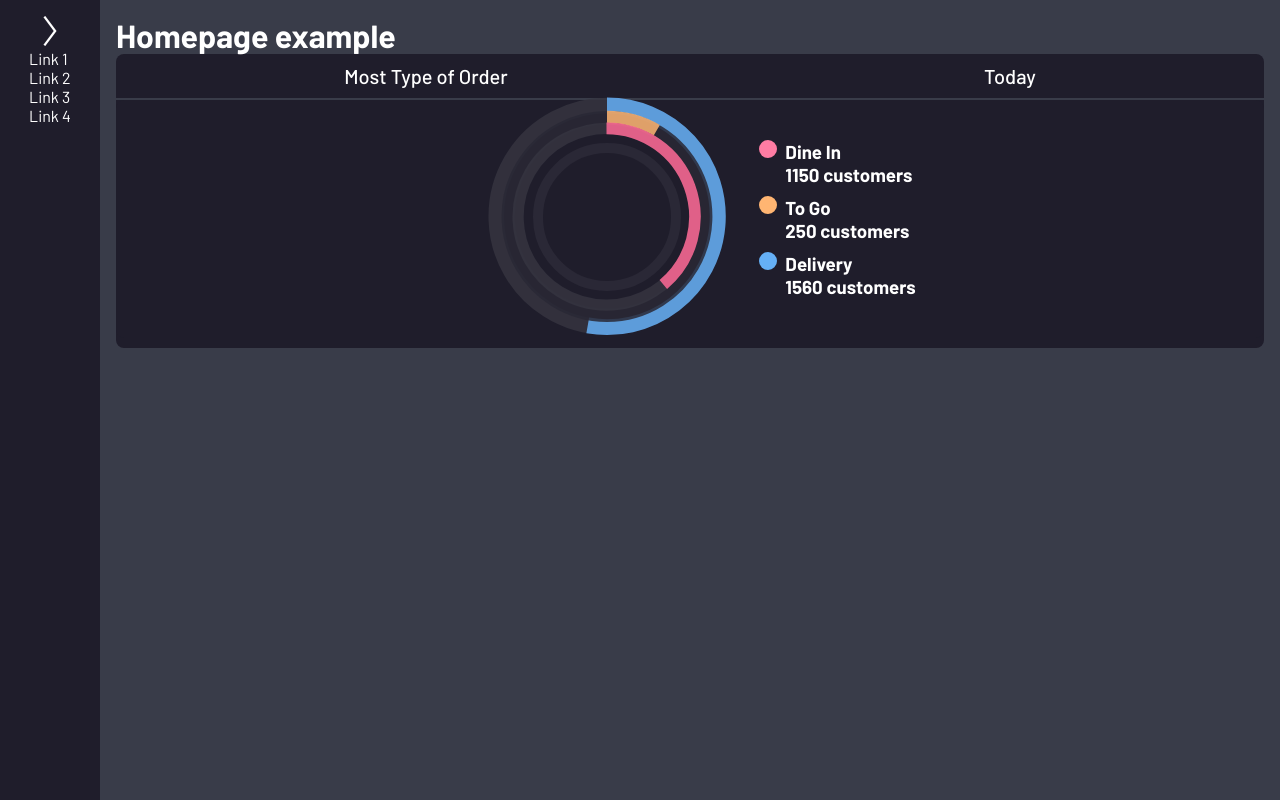
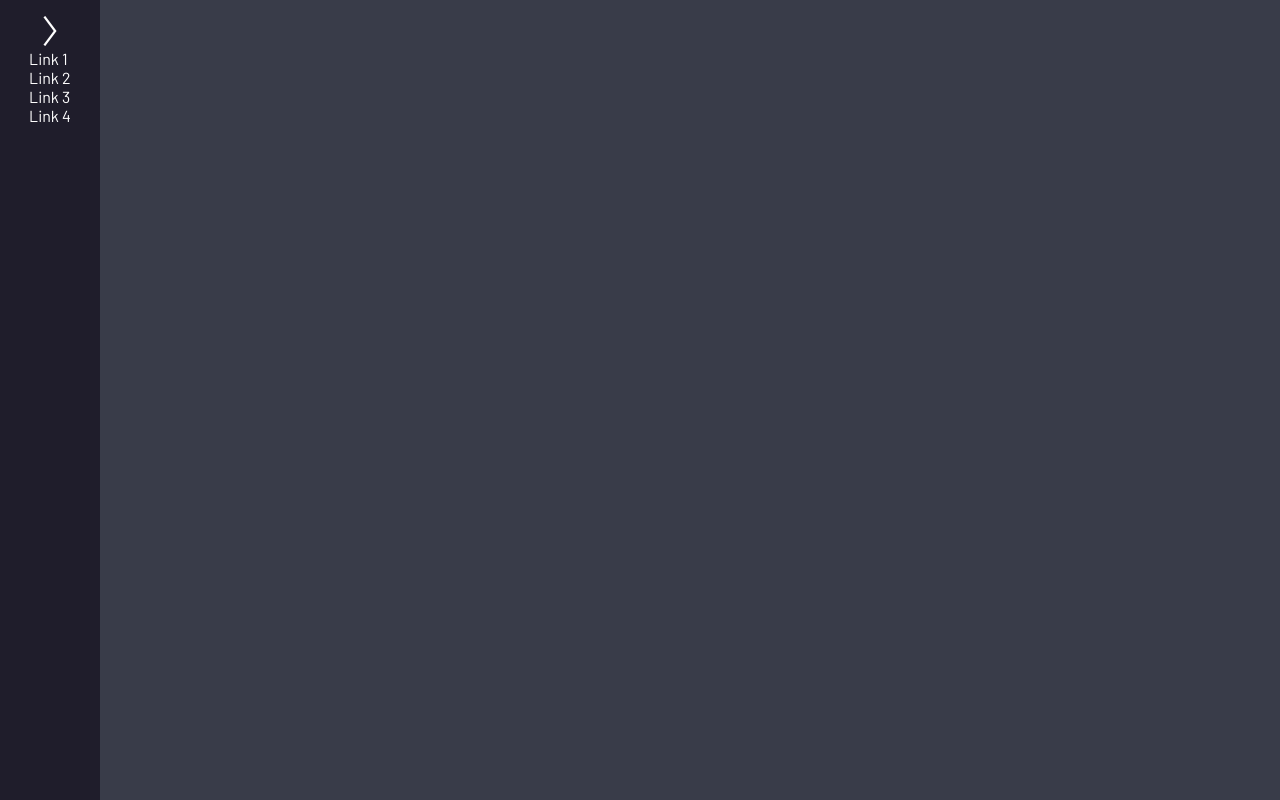
Before and after one commit to Orujhimaru/food-order-app, a React (Vite) app: page / in a window 1280 px wide. Built offline with nearby package versions, Linux system fonts and the light colour scheme.

Commit message:
[MA-4] .removed homepage

```diff
--- a/src/pages/HomePage/HomePage.jsx
+++ b/src/pages/HomePage/HomePage.jsx
@@ -1,15 +1,11 @@
 import Sidebar from "@/components/Sidebar/Sidebar";
 import "./HomePage.scss";
-import CircularReport from "@/components/CircularReport/CircularReport.jsx";
 
 function HomePage() {
   return (
     <div>
       <Sidebar />
-      <div className="mainRoot">
-        <h1 style={{ display: "block" }}>Homepage example</h1>
-        <CircularReport delivery={1560} toGo={250} dineIn={1150} />
-      </div>
+      <div className="mainRoot"></div>
     </div>
   );
 }
```
